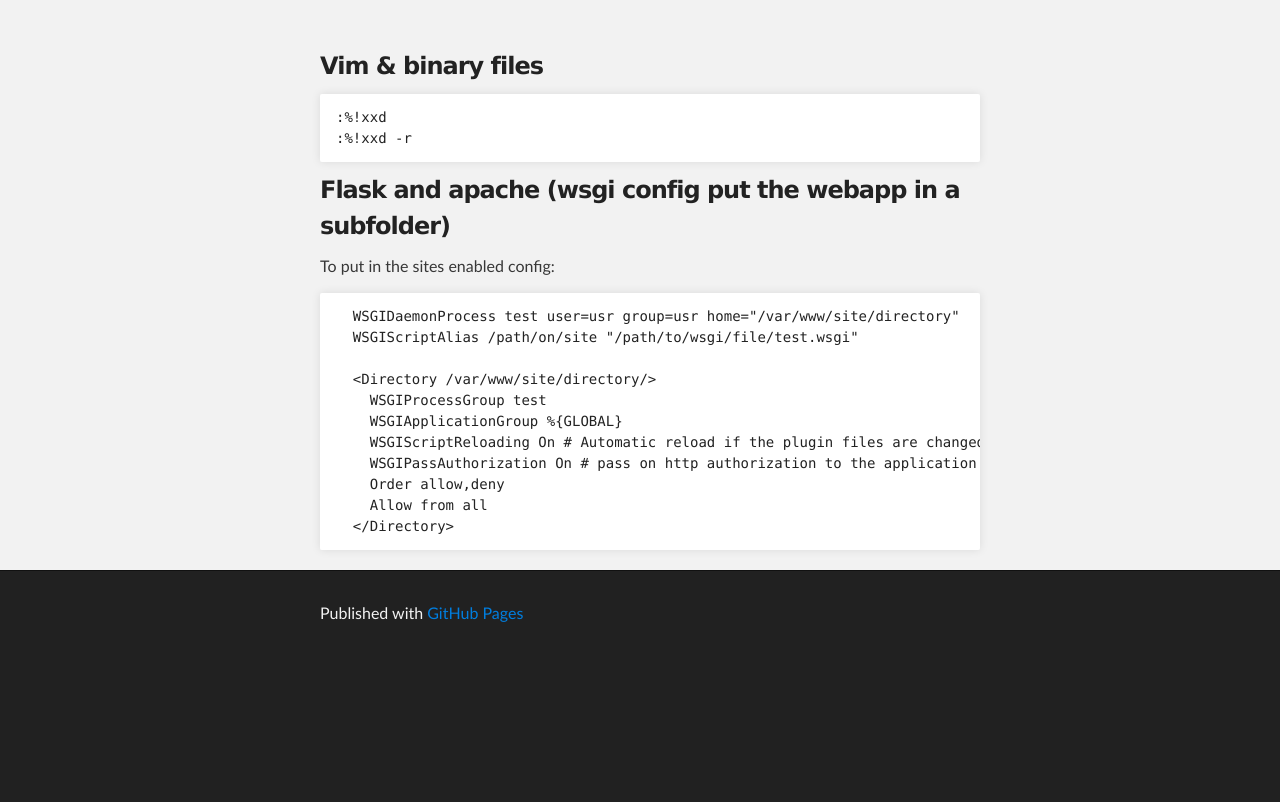
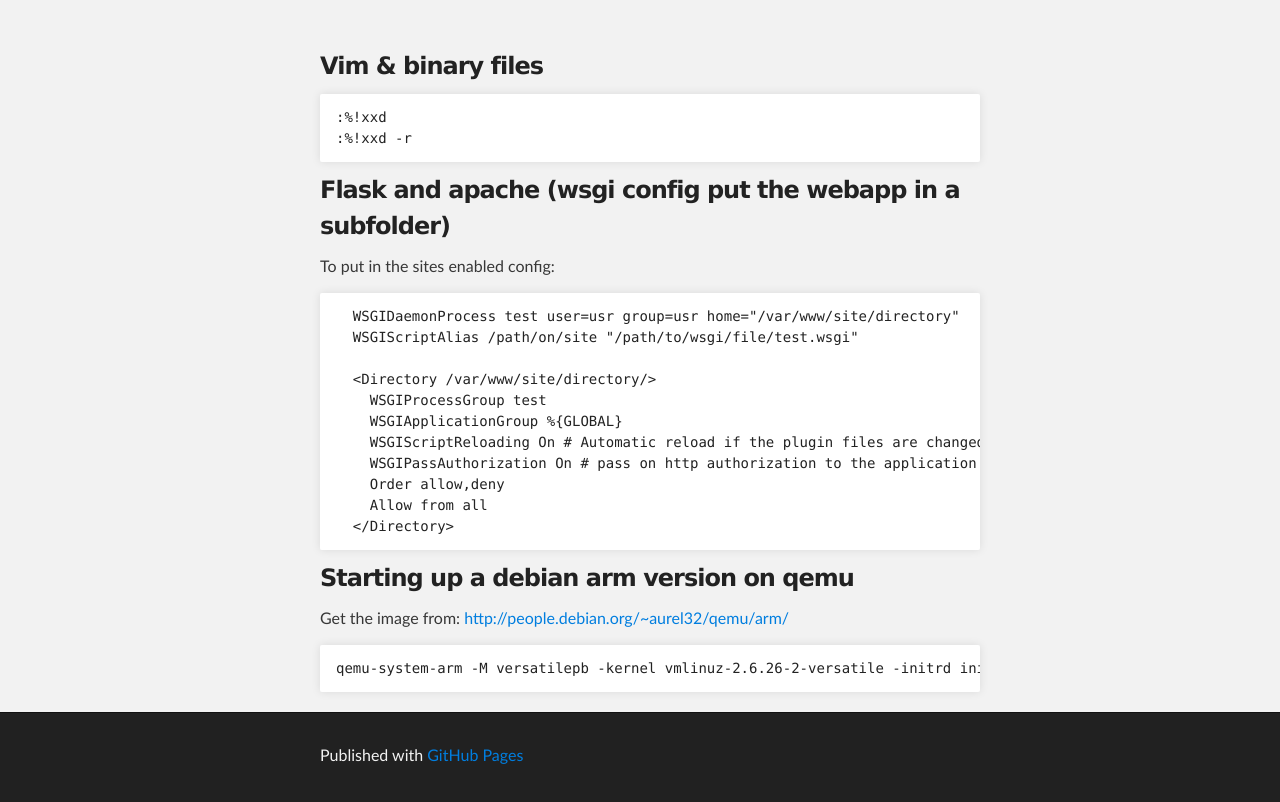
Before and after one commit to ddccffvv/ddccffvv.github.com, a plain HTML site: page index.html in a window 1280 px wide. Shown: the part 212-1014 px from the top of the page. Before the commit the page ends 872 px from the top, so only its background shows below. Drawn offline with Linux system fonts and the light colour scheme.

Commit message:
Replace master branch with page content via GitHub

```diff
--- a/index.html
+++ b/index.html
@@ -49,6 +49,13 @@
     Allow from all
   &lt;/Directory&gt;
 </code></pre>
+
+<h3>Starting up a debian arm version on qemu</h3>
+
+<p>Get the image from: <a href="http://people.debian.org/%7Eaurel32/qemu/arm/">http://people.debian.org/~aurel32/qemu/arm/</a></p>
+
+<pre><code>qemu-system-arm -M versatilepb -kernel vmlinuz-2.6.26-2-versatile -initrd initrd.img-2.6.26-2-versatile -hda debian_lenny_arm_standard.qcow2 -append "root=/dev/sda1" -redir tcp:5555::22
+</code></pre>
       </section>
     </div>
 
```
Also changed, not shown: params.json (+1 -1 lines).
